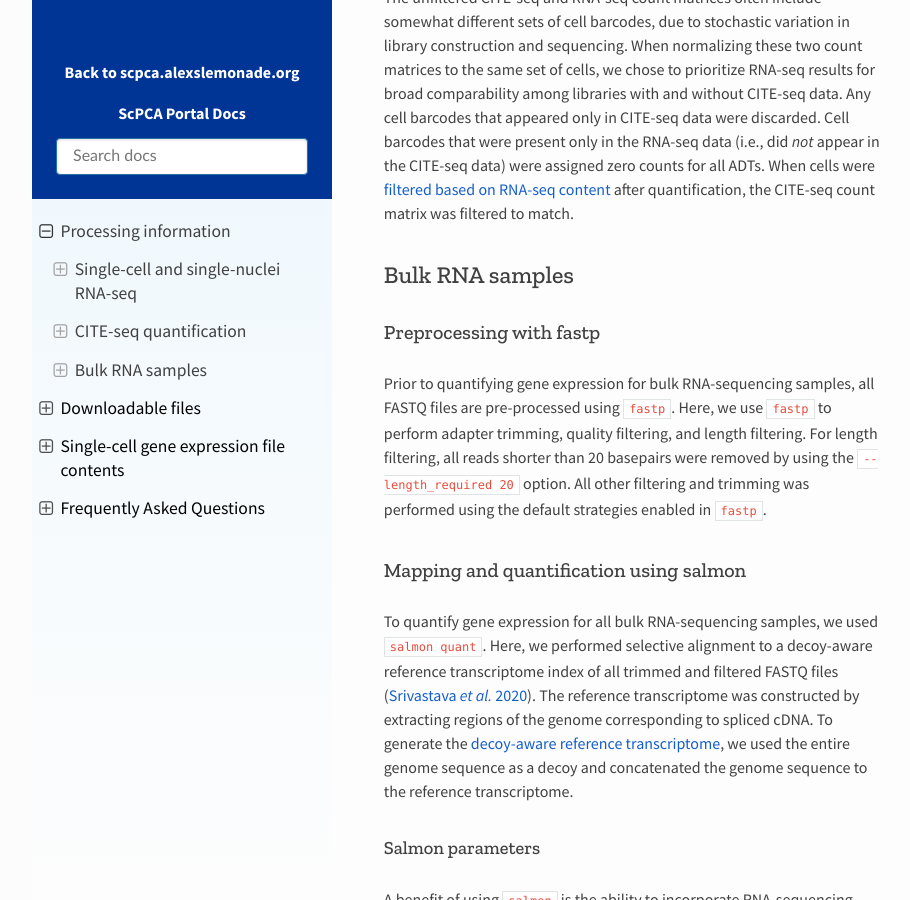
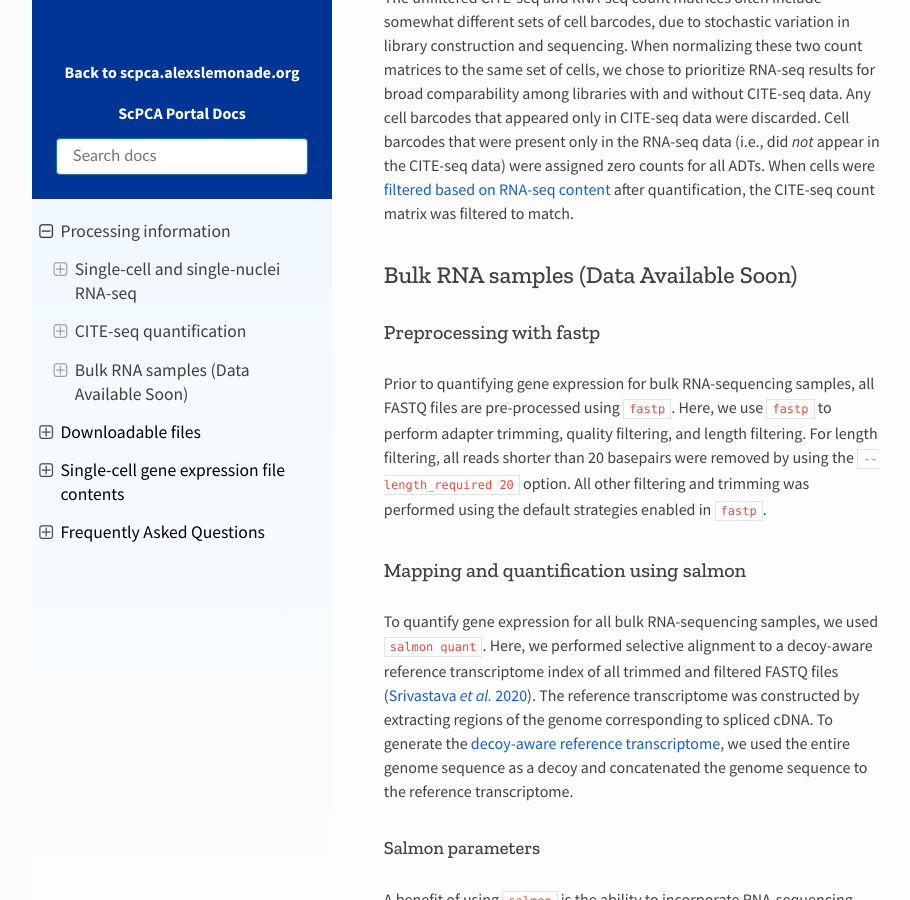
Before and after one commit to DongzeHE/scpca-docs, a Sphinx documentation site: the page built from docs/processing_information.md, in a window 1280 px wide and 900 px high, scrolled down 2517 px. Shown: the whole window, without its empty margins (158-1068 px from the left). Built offline with Sphinx 7.4.7 and the Read the Docs theme 2.0.0, drawn with Linux system fonts in a browser that asks for light colours.

Commit message:
add data available soon to header

```diff
--- a/docs/processing_information.md
+++ b/docs/processing_information.md
@@ -66,7 +66,7 @@ Any cell barcodes that appeared only in CITE-seq data were discarded.
 Cell barcodes that were present only in the RNA-seq data (i.e., did _not_ appear in the CITE-seq data) were assigned zero counts for all ADTs.
 When cells were [filtered based on RNA-seq content](#filtering-cells) after quantification, the CITE-seq count matrix was filtered to match.
 
-## Bulk RNA samples
+## Bulk RNA samples (Data Available Soon)
 
 ### Preprocessing with fastp
 
```
